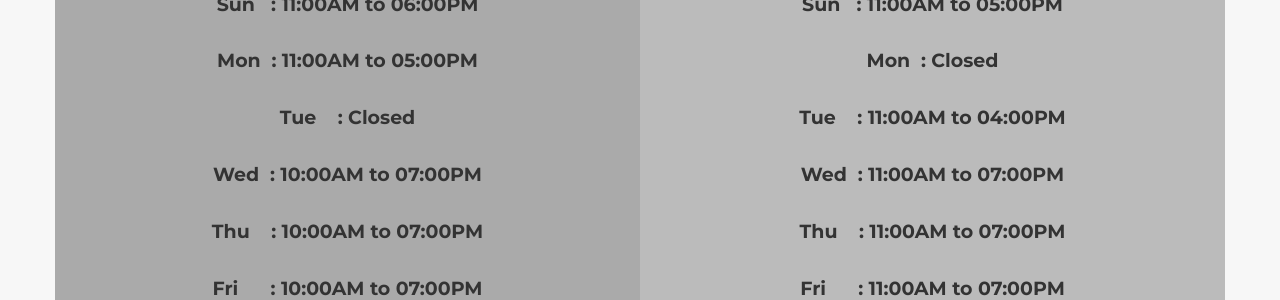
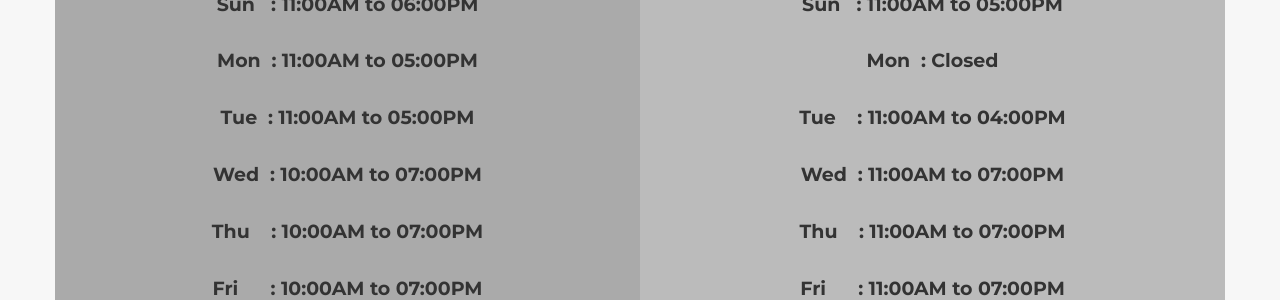
Before and after one commit to spooledrotten/spooledrotten.github.io, a Jekyll site: the page built from index.html, in a window 1280 px wide and 900 px high, scrolled down 1768 px. Shown: the part 154-454 px from the top of the window. Built offline with Jekyll 4.4.1, drawn with Linux system fonts in a browser that asks for light colours; some web fonts are replaced.

Commit message:
120th update

```diff
--- a/_includes/team.html
+++ b/_includes/team.html
@@ -38,7 +38,7 @@
 
     <h4 class="service-heading"><br>Mon  &nbsp;: 11:00AM to 05:00PM</br></h4>
 
-    <h4 class="service-heading"><br>Tue  &nbsp;&nbsp;&nbsp;: Closed</br></h4>
+    <h4 class="service-heading"><br>Tue  &nbsp;: 11:00AM to 05:00PM</br></h4>
 
     <h4 class="service-heading"><br>Wed  &nbsp;: 10:00AM to 07:00PM</br></h4>
 
```
